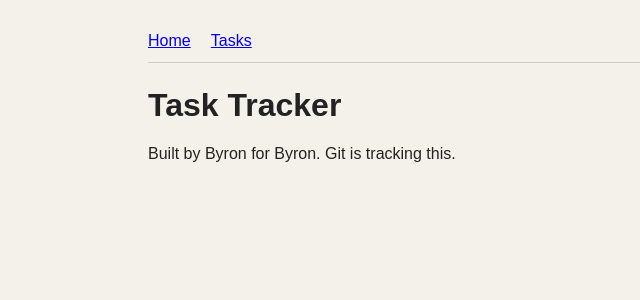
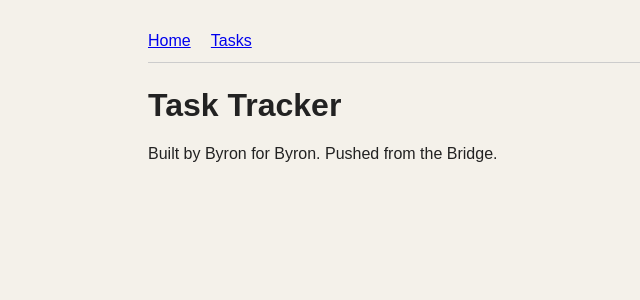
Before and after one commit to Byr0n-o/task-tracker, a Flask app: page / in a window 1280 px wide. Shown: the top 300 px of the page, without its empty margins (172-812 px from the left). Run offline with Flask 3, Linux system fonts and the light colour scheme.

Commit message:
Updated home greeting to test push

```diff
--- a/templates/home.html
+++ b/templates/home.html
@@ -4,5 +4,5 @@
 
 {% block content %}
     <h1>Task Tracker</h1>
-    <p> Built by Byron for Byron. Git is tracking this. </p>
+    <p> Built by Byron for Byron. Pushed from the Bridge. </p>
 {% endblock %}
```
